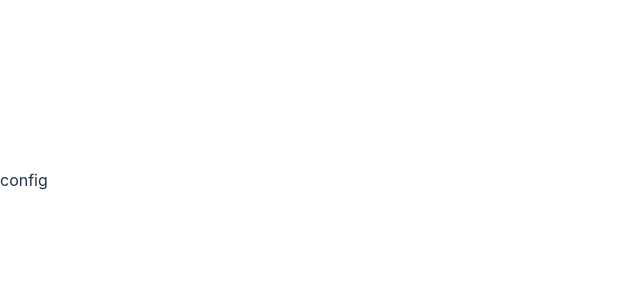
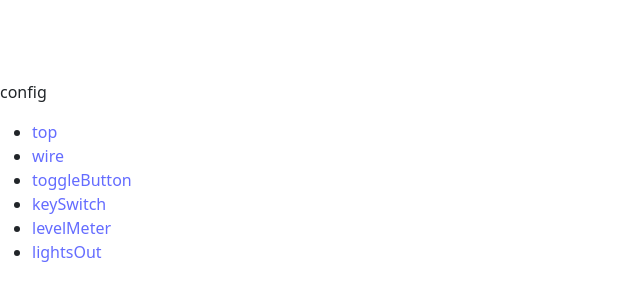
Before and after one commit to ProjectGimmit/settingPages, a React (Vite) app: page /config in a window 1280 px wide. Shown: the part 220-520 px from the top of the page, without its empty margins (0-640 px from the left). Built offline with nearby package versions, Linux system fonts and the light colour scheme.

Commit message:
ギミック設定画面のコンポーネント作成

```diff
--- a/src/App.tsx
+++ b/src/App.tsx
@@ -2,7 +2,13 @@ import { Routes, Route } from 'react-router-dom';
 import Top from './routes/Top';
 import Config from './routes/Config';
 import Manual from './routes/Manual';
-import Nomatch from './routes/Nomatch';
+import NoMatch from './routes/NoMatch';
+
+import Wire from './componets/wire';
+import Toggle from './componets/toggle';
+import Key from './componets/key';
+import Level from './componets/level';
+import LightsOut from './componets/lightsOut';
 // import About from './routes/about';
 // import Contact from './routes/contact';
 
@@ -13,7 +19,12 @@ function App() {
         <Route path="/" element={<Top />} />
         <Route path="/config" element={<Config />} />
         <Route path="/manual" element={<Manual />} />
-        <Route path="*" element={<Nomatch />} />
+        <Route path="*" element={<NoMatch />} />
+        <Route path="/config/wire" element={<Wire />} />
+        <Route path="/config/toggle" element={<Toggle />} />
+        <Route path="/config/key" element={<Key />} />
+        <Route path="/config/level" element={<Level />} />
+        <Route path="/config/lightsOut" element={<LightsOut />} />
       </Routes>
     </div>
   );
--- /dev/null
+++ b/src/componets/key.tsx
@@ -0,0 +1,9 @@
+import React from 'react'
+
+const key = () => {
+  return (
+    <div>key</div>
+  )
+}
+
+export default key
--- /dev/null
+++ b/src/componets/level.tsx
@@ -0,0 +1,9 @@
+import React from 'react'
+
+const level = () => {
+  return (
+    <div>level</div>
+  )
+}
+
+export default level
--- /dev/null
+++ b/src/componets/lightsOut.tsx
@@ -0,0 +1,9 @@
+import React from 'react'
+
+const lightsOut = () => {
+  return (
+    <div>lightsOut</div>
+  )
+}
+
+export default lightsOut
--- /dev/null
+++ b/src/componets/toggle.tsx
@@ -0,0 +1,9 @@
+import React from 'react'
+
+const toggle = () => {
+  return (
+    <div>toggle</div>
+  )
+}
+
+export default toggle
--- /dev/null
+++ b/src/componets/wire.tsx
@@ -0,0 +1,9 @@
+import React from 'react'
+
+const wire = () => {
+  return (
+    <div>wire</div>
+  )
+}
+
+export default wire
--- a/src/main.tsx
+++ b/src/main.tsx
@@ -1,6 +1,7 @@
 import React from 'react'
 import ReactDOM from 'react-dom/client'
 import App from './App.tsx'
+import 'bootstrap/dist/css/bootstrap.min.css';
 import './index.css'
 import { BrowserRouter } from 'react-router-dom';
 
--- a/src/routes/Config.tsx
+++ b/src/routes/Config.tsx
@@ -1,8 +1,31 @@
 import React from 'react'
+import { Link } from 'react-router-dom'
 
 const config = () => {
   return (
-    <div>config</div>
+    <div>
+      <p>config</p>
+      <ul>
+        <li>
+          <Link to="/">top</Link>
+        </li>
+        <li>
+          <Link to="/config/wire">wire</Link>
+        </li>
+        <li>
+          <Link to="/config/toggle">toggleButton</Link>
+        </li>
+        <li>
+          <Link to="/config/key">keySwitch</Link>
+        </li>
+        <li>
+          <Link to="/config/level">levelMeter</Link>
+        </li>
+        <li>
+          <Link to="/config/lightsOut">lightsOut</Link>
+        </li>
+      </ul>
+    </div>
   )
 }
 
```
